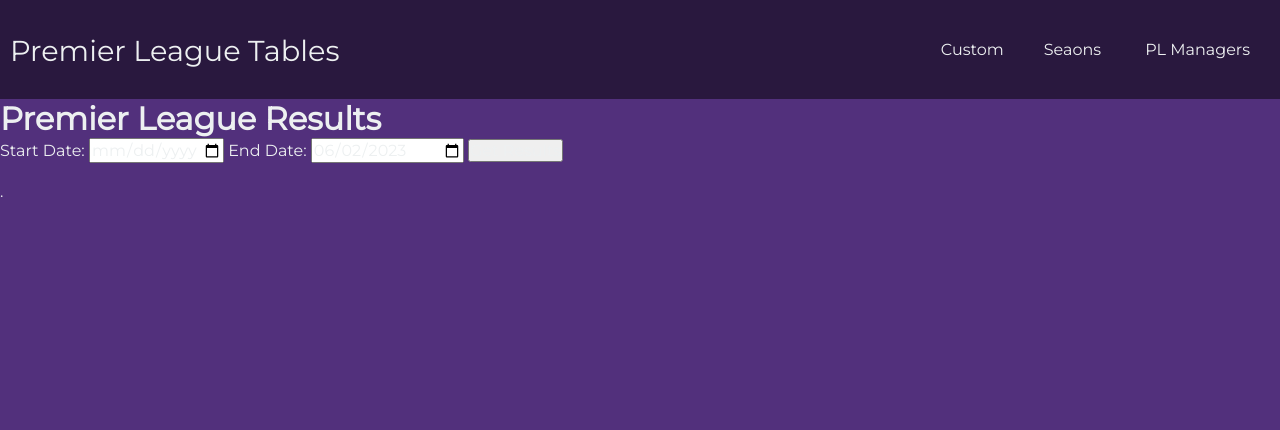
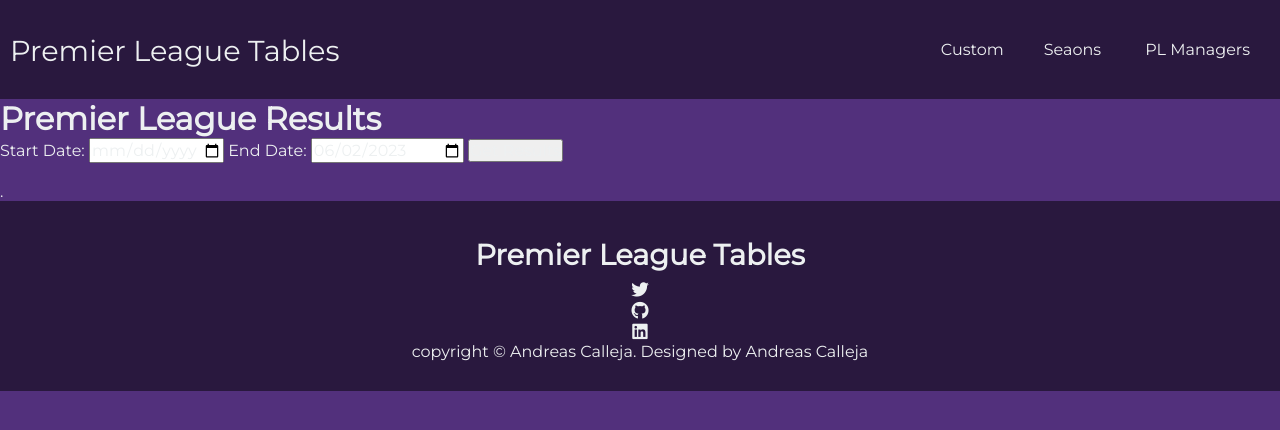
Before and after one commit to andreasmalta1/pl-tables-website, a Flask app: page / in a window 1280 px wide. Shown: the top 430 px of the page. Run offline with Flask 3, Linux system fonts and the light colour scheme.

Commit message:
Working on footer

```diff
--- a/main_app/routes.py
+++ b/main_app/routes.py
@@ -21,10 +21,11 @@
 
 
 # TODO
-# CSS + logos maybe
+# Team logos
+# CSS
 # Add buttons -> since guardiola manager etc, Fergie's time in charge ...
 # Add tables by season
-# Do not show results table
 # Footer -> Contact; GitHub, Twitter, LinkedIn, SupportMe
+# Landing page
 
 # https://stackoverflow.com/questions/37259740/passing-variables-from-flask-to-javascript
--- a/main_app/static/css/style.css
+++ b/main_app/static/css/style.css
@@ -22,7 +22,6 @@
   align-items: center;
   padding: 30px 10px;
   background: #29183E;
-
 }
 .navbar-title{
   margin-right: auto;
@@ -49,6 +48,45 @@
   color: red
 }
 
+.footer-container{
+  background: #29183E;
+  height: auto;
+  padding: 30px 40px;
+  display: flex;
+  justify-content: center;
+  flex-direction: column;
+  text-align: center;
+}
+
+.footer-title{
+  font-size: 1.8rem;
+  line-height: 3rem;
+}
+
+.footer-list{
+  list-style: none;
+  display: inline-block;
+  align-items: center;
+  justify-content: center;
+  margin: 1rem 0 3rem 0;
+}
+
+.footer-list{
+  margin: 0 10px
+}
+
+.footer-list a{
+  font-size: 1.1rem;
+  transition: all 0.3s ease 0s;
+}
+
+.footer-list a:hover i{
+  color: aqua;
+}
+
+/* .footer-bottom{
+  https://www.youtube.com/watch?v=zdA3qZNH1vc&ab_channel=CodeOpacity
+} */
 
 
 table {
--- a/main_app/templates/base.html
+++ b/main_app/templates/base.html
@@ -4,6 +4,7 @@
     <link rel="preconnect" href="https://fonts.googleapis.com">
     <link rel="preconnect" href="https://fonts.gstatic.com" crossorigin>
     <link href="https://fonts.googleapis.com/css2?family=Montserrat&display=swap" rel="stylesheet">
+    <link rel="stylesheet" href="https://cdnjs.cloudflare.com/ajax/libs/font-awesome/6.4.0/css/all.min.css" integrity="sha512-iecdLmaskl7CVkqkXNQ/ZH/XLlvWZOJyj7Yy7tcenmpD1ypASozpmT/E0iPtmFIB46ZmdtAc9eNBvH0H/ZpiBw==" crossorigin="anonymous" referrerpolicy="no-referrer" />
     <link rel="stylesheet" href="{{ url_for('static', filename='css/style.css') }}">
     <title>{% block title %}{% endblock %}</title>
 </head>
@@ -31,5 +32,24 @@
     {% block scripts %}
 
     {% endblock %}
+
+    <footer class="footer-container">
+        <h3 class="footer-title">Premier League Tables</h3>
+        <ul class="footer-list">
+            <li class="footer-item">
+                <a href="{{ url_for('index') }}"><i class="fa-brands fa-twitter"></i></i></a>
+            </li>
+            <li class="footer-item">
+                <a href="{{ url_for('index') }}"><i class="fa-brands fa-github"></i></a>
+            </li>
+            <li class="footer-item">
+                <a href="{{ url_for('index') }}"><i class="fa-brands fa-linkedin"></i></a>
+            </li>
+            </li>
+        </ul>
+        <div class="footer-bottom">
+            <p>copyright &copy; Andreas Calleja. Designed by <span>Andreas Calleja</span></p>
+        </div>
+    </navbar>
 </body>
 </html>
```
